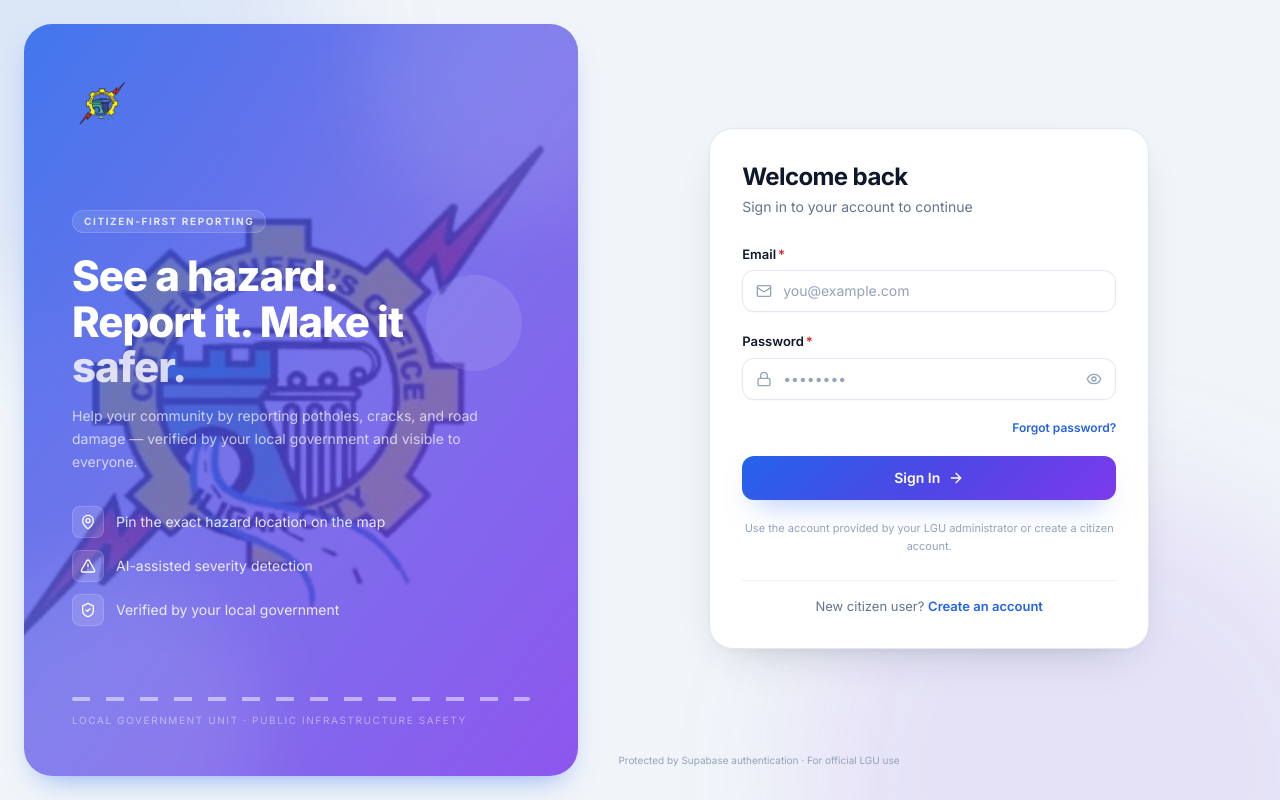
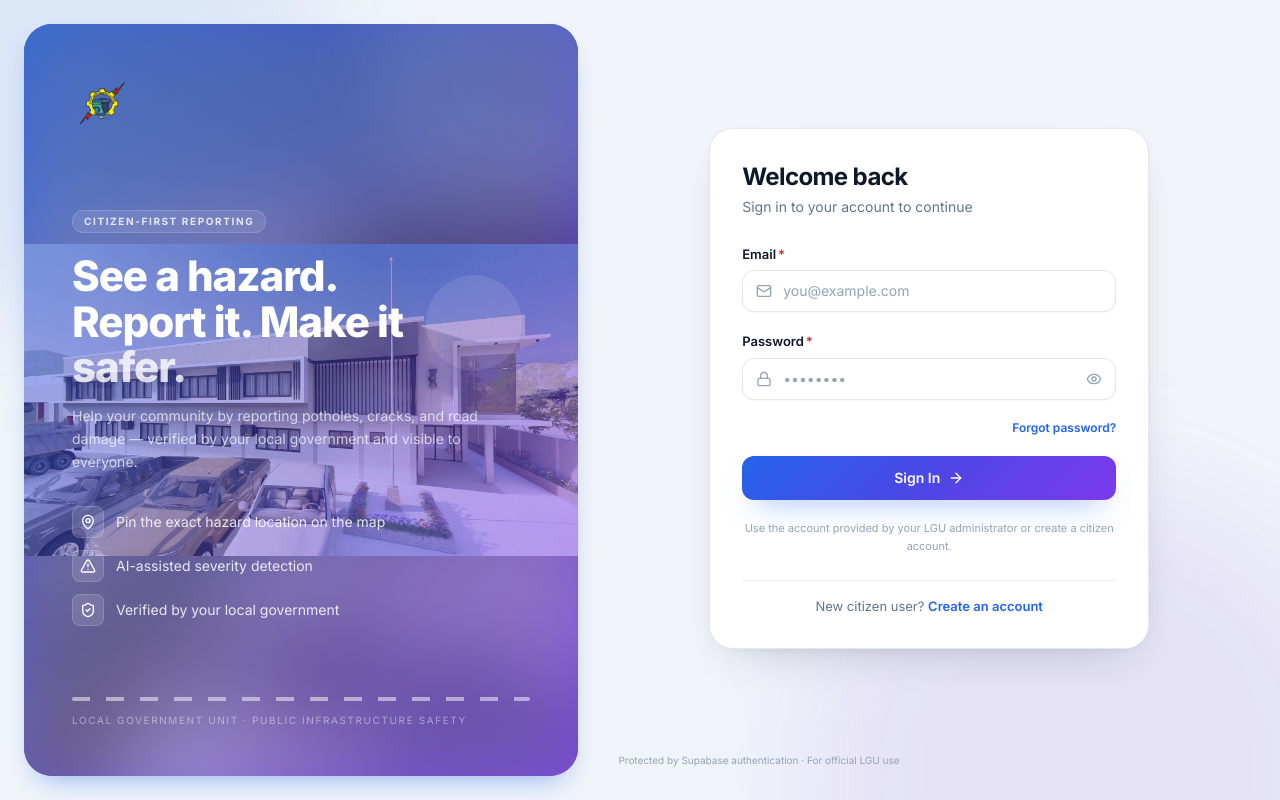
Before and after one commit to xcr1ttmatm/Roadhazardreportingsystem, a React (Vite) app: page /login in a window 1280 px wide. Built offline with nearby package versions, Linux system fonts and the light colour scheme; no server answers.

Commit message:
Fixed the bgimage.

```diff
--- a/package.json
+++ b/package.json
@@ -3,6 +3,9 @@
   "private": true,
   "version": "0.0.0",
   "type": "module",
+  "engines": {
+    "node": "22.x"
+  },
   "scripts": {
     "dev": "vite",
     "build": "vite build",
--- a/src/components/layout/AuthShell.jsx
+++ b/src/components/layout/AuthShell.jsx
@@ -49,20 +49,24 @@ export default function AuthShell({
 
       <div className="relative mx-auto flex min-h-screen w-full max-w-[1500px] flex-col gap-5 p-4 sm:p-5 lg:flex-row lg:gap-6 lg:p-6">
         {/* Brand panel */}
-        <aside
-          className="relative hidden overflow-hidden rounded-[28px] bg-brand-gradient p-10 text-white shadow-glow-blue lg:flex lg:w-[45%] lg:flex-col lg:justify-between xl:p-12"
-          style={
-            background
-              ? {
-                  backgroundImage: `url("${background}")`,
-                  backgroundSize: 'cover',
-                  backgroundPosition: 'center',
-                }
-              : undefined
-          }
-        >
+        <aside className="relative hidden overflow-hidden rounded-[28px] bg-brand-gradient p-10 text-white shadow-glow-blue lg:flex lg:w-[45%] lg:flex-col lg:justify-between xl:p-12">
           {background && (
-            <span className="pointer-events-none absolute inset-0 bg-gradient-to-br from-primary/85 via-accent/75 to-secondary/85" />
+            <>
+              {/* Blurred copy fills the panel behind the full, uncropped photo. */}
+              <img
+                src={background}
+                alt=""
+                aria-hidden="true"
+                className="pointer-events-none absolute inset-0 h-full w-full scale-110 object-cover blur-2xl brightness-75"
+              />
+              <img
+                src={background}
+                alt=""
+                aria-hidden="true"
+                className="pointer-events-none absolute inset-0 h-full w-full object-contain"
+              />
+              <span className="pointer-events-none absolute inset-0 bg-gradient-to-br from-primary/55 via-accent/40 to-secondary/55" />
+            </>
           )}
           <span className="pointer-events-none absolute -right-20 -top-24 h-72 w-72 rounded-full bg-white/10 blur-2xl" />
           <span className="pointer-events-none absolute -bottom-28 -left-20 h-80 w-80 rounded-full bg-white/10 blur-2xl" />
--- a/src/config/branding.js
+++ b/src/config/branding.js
@@ -52,5 +52,5 @@ export const branding = {
    * light overlay. Leave empty to keep the gradient-only look.
    * e.g. '/login-bg.jpg'
    */
-  authBackgroundImage: env.VITE_AUTH_BACKGROUND_IMAGE || '/CEOsLogo.png',
+  authBackgroundImage: env.VITE_AUTH_BACKGROUND_IMAGE || '/login-bg.png',
 }
```
Also changed, not shown: public/login-bg.png (added), vercel.json (added), 1 other file (tests, documents, lock files or other folders).
